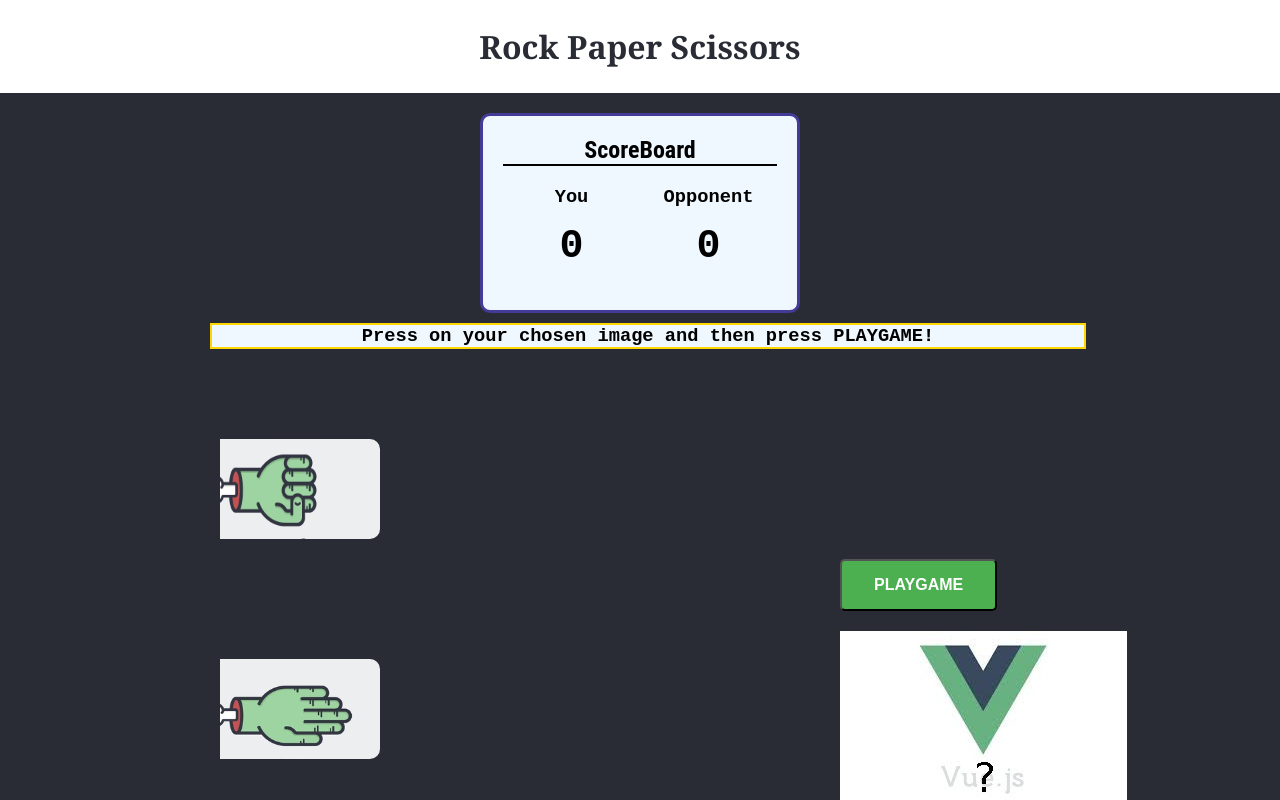
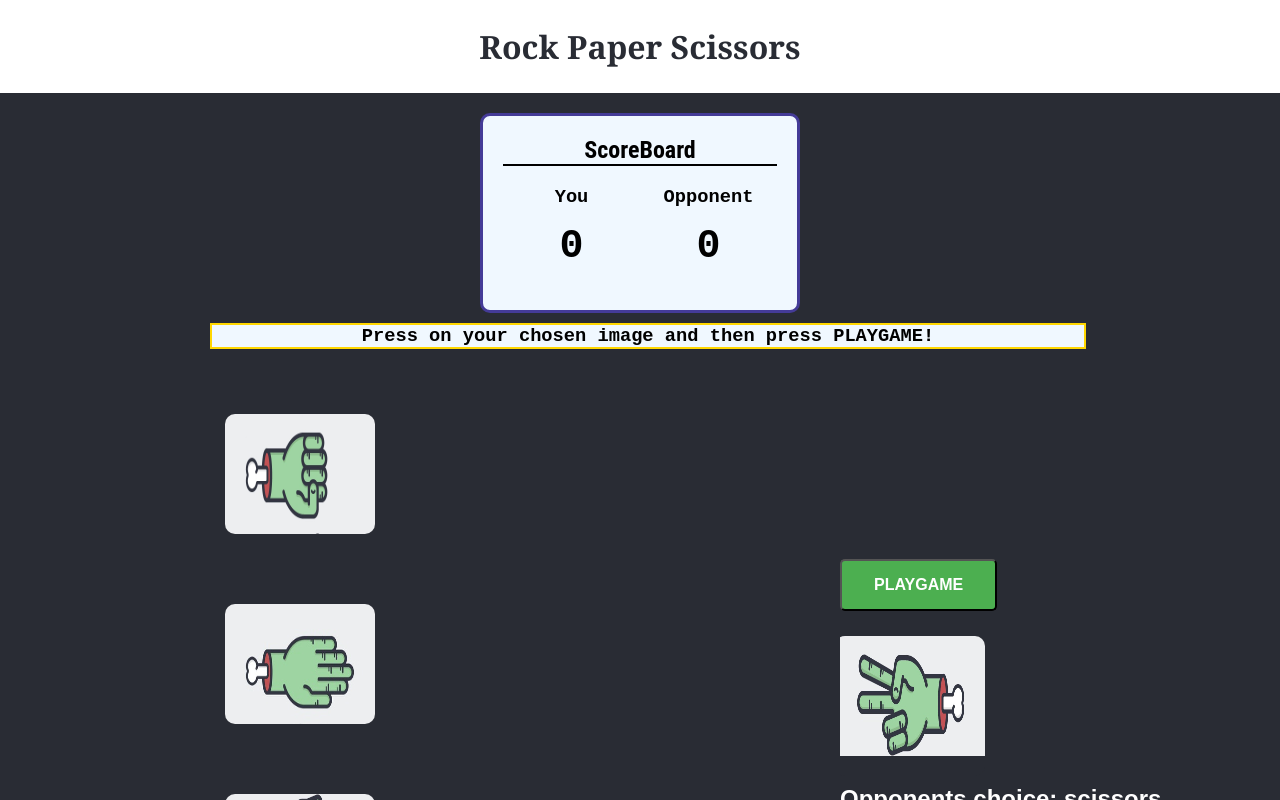
Before and after one commit to Mozes721/Vue_rock_paper_scissors, a Vue app in the folder rock_paper_scissors/: page / in a window 1280 px wide. Both pictures are taken after a click on the button "PLAYGAME". Shown: the top 800 px of the page. Built offline with nearby package versions, Linux system fonts and the light colour scheme.

Commit message:
opponent images are being displayed
project done

```diff
--- a/rock_paper_scissors/src/App.vue
+++ b/rock_paper_scissors/src/App.vue
@@ -28,14 +28,19 @@
       <!-- Game -->
     <div class="float-child1">
       <Player v-on:getChoice="updatePlayerChoice($event)" v-bind:choice="player_choice" />
-      <h2>My choice: {{player_choice}}</h2>
+      <h2 style="color:white">You chose: {{player_choice}}</h2>
     </div>
     <div class="float-child2">
       <Opponent @click="play" v-on:getChoice="updateOpponentScore($event)" v-bind:choice="opponent_choice"/>
-      <img type="button" src="./assets/vue_question.jpeg" />
-      <h2>My choice: {{opponent_choice}}</h2>
+
+      <img type="button" v-if="!opponent_choice" src="./assets/vue_question.jpeg" />
+      <img class="opponent_img" type="button" v-if="!!opponent_choice" :src="require('./assets/'+ImgSrc())" />
+
+      <h2 style="color:white">Opponents choice: {{opponent_choice}}</h2>
     </div>
-    <div>{{ winner }}</div>
+    <h1 class="winner" v-if="winner">
+      {{ winner }}
+    </h1>
   </div>
 
 </template>
@@ -53,11 +58,12 @@ export default {
   },
   data() {
     return {
-      player_choice: "None",
-      opponent_choice: "None",
+      player_choice: "",
+      opponent_choice: "",
+      opponent_image: "",
       player_score: 0,
       opponent_score: 0,
-      winner: "",
+      winner: ""
     };
   },
   methods: {
@@ -67,6 +73,17 @@ export default {
     updateOpponentScore(choice) {
         this.opponent_choice = choice;
       },
+    ImgSrc() {
+      if (this.opponent_choice == "rock") {
+        return "rock.jpeg"
+      }
+      else if (this.opponent_choice == "paper") {
+        return "paper.jpeg"
+      }
+      else  {
+        return "scissors.jpeg"
+      }
+    },
     play() {
       const {player_choice, opponent_choice } = this;
 
@@ -79,7 +96,7 @@ export default {
       ) {
           this.opponent_score++;
           this.winner = "Opponent won :(";
-    } else if (player_choice === "None") {
+    } else if (player_choice === "") {
       alert("You have to select your choise!")
     }
     else {
@@ -180,8 +197,21 @@ h3 {
   font-size: 40px;
 }
 
-.hands {
-  padding: 20px;
+
+.opponent_img {
+  transform: rotate(-90deg);
+  height:150px;
+  width: 140px;
+  padding-left: 20px;
+  border-radius: 10px;
+}
+.winner {
+  width: 320px;
+  padding: 10px;
+  border: 5px solid gray;
+  margin: 0;
+  background-color: coral;
+  color:#fff;
 }
 
 </style>
--- a/rock_paper_scissors/src/components/Player.vue
+++ b/rock_paper_scissors/src/components/Player.vue
@@ -34,9 +34,9 @@ export default {
 }
 
 .img {
-  margin: 10px;
-  height:200px;
-  width: 100px;
+  margin: 20px;
+  height:150px;
+  width: 120px;
   transform: rotate(90deg);
   border-radius: 10px
 }
```
